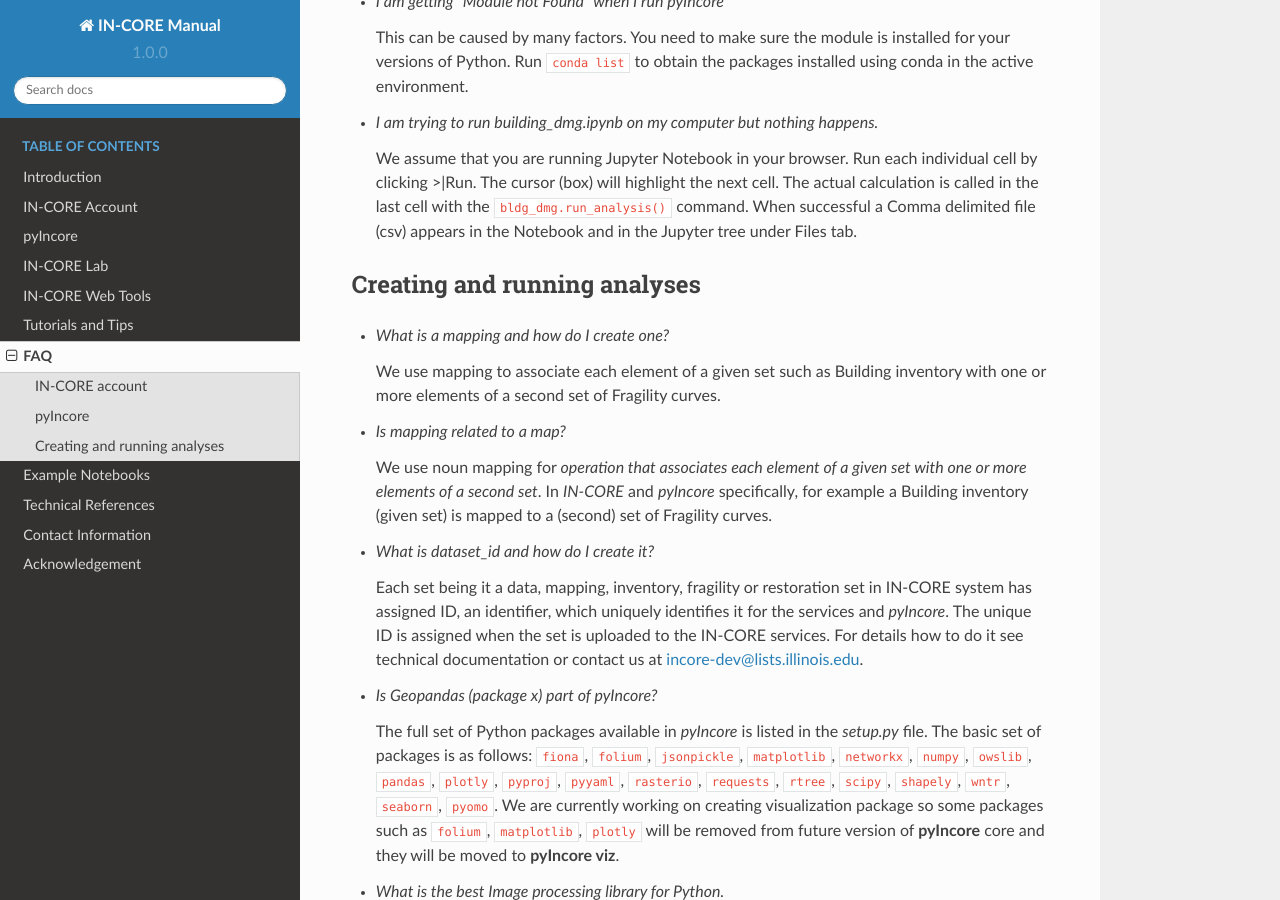
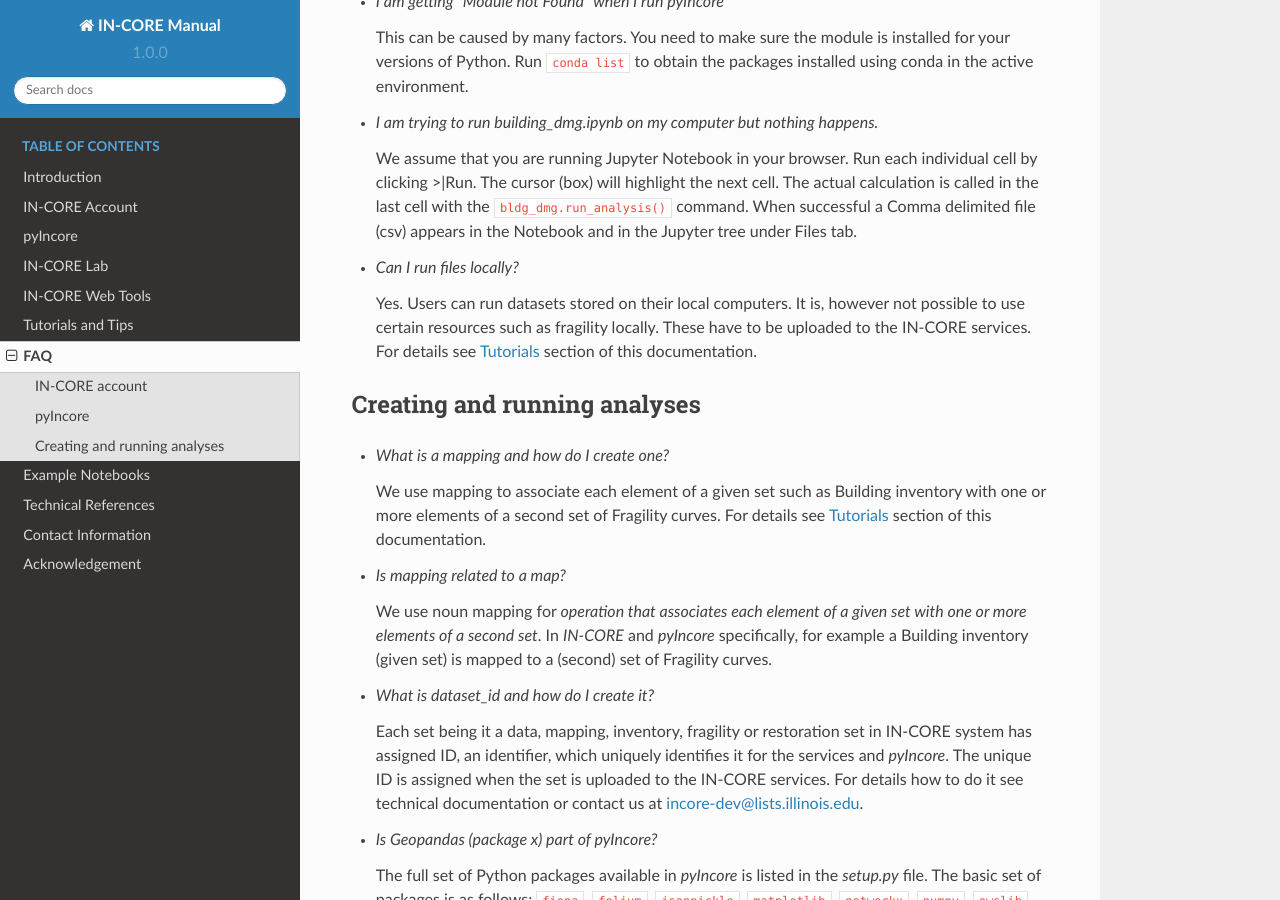
Before and after one commit to IN-CORE/incore-docs, a Sphinx documentation site: the page built from manual/source/faq.md, in a window 1280 px wide and 900 px high, scrolled down 1473 px. Built offline with Sphinx 7.4.7 and the Read the Docs theme 2.0.0, drawn with Linux system fonts in a browser that asks for light colours; pages that are not in the unit, such as notebooks, are missing from menus.

Commit message:
add faq running locally

```diff
--- a/manual/source/faq.md
+++ b/manual/source/faq.md
@@ -74,12 +74,19 @@
     in the last cell with the `bldg_dmg.run_analysis()` command. When successful a Comma delimited
     file (csv) appears in the Notebook and in the Jupyter tree under Files tab.
 
+- *Can I run files locally?*
+
+    Yes. Users can run datasets stored on their local computers. It is, however not possible to use certain resources  such as fragility locally.
+    These have to be uploaded to the IN-CORE services. For details see [Tutorials](https://incore.ncsa.illinois.edu/tutorials)
+    section of this documentation.
+
 ### Creating and running analyses
 
 - *What is a mapping and how do I create one?*
 
     We use mapping to associate each element of a given set such as Building inventory with one or more
-    elements of a second set of Fragility curves.
+    elements of a second set of Fragility curves. For details see [Tutorials](https://incore.ncsa.illinois.edu/tutorials)
+    section of this documentation.
 
 - *Is mapping related to a map?*
 
```
